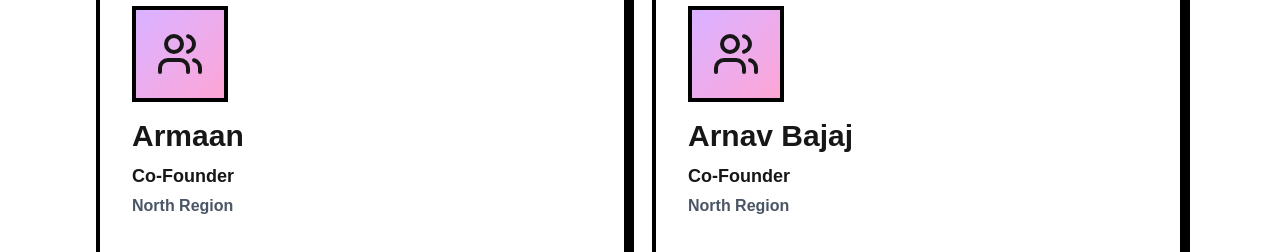
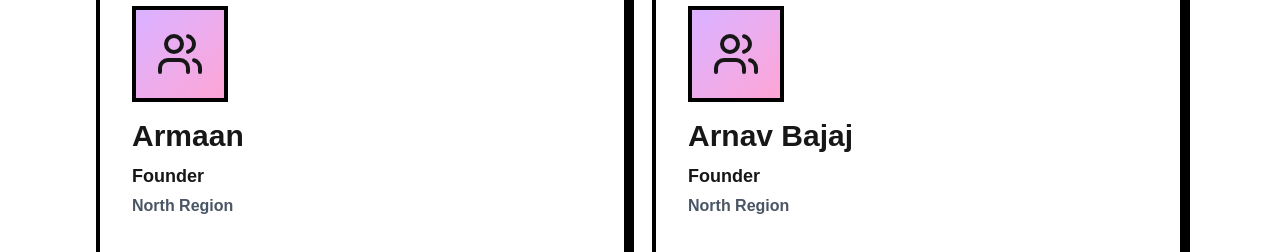
Before and after one commit to 0Armaan025/splitr-2, a Next.js app: page /about-us in a window 1280 px wide. Shown: the part 3138-3390 px from the top of the page. Built offline with nearby package versions, Linux system fonts and the light colour scheme.

Commit message:
Update page.tsx

```diff
--- a/src/app/(home)/about-us/page.tsx
+++ b/src/app/(home)/about-us/page.tsx
@@ -58,13 +58,13 @@ const AboutUsPage = () => {
   const team = [
     {
       name: 'Armaan',
-      role: 'Co-Founder',
+      role: 'Founder',
       region: 'North Region',
 
     },
     {
       name: 'Arnav Bajaj',
-      role: 'Co-Founder',
+      role: 'Founder',
       region: 'North Region',
 
     },
```
